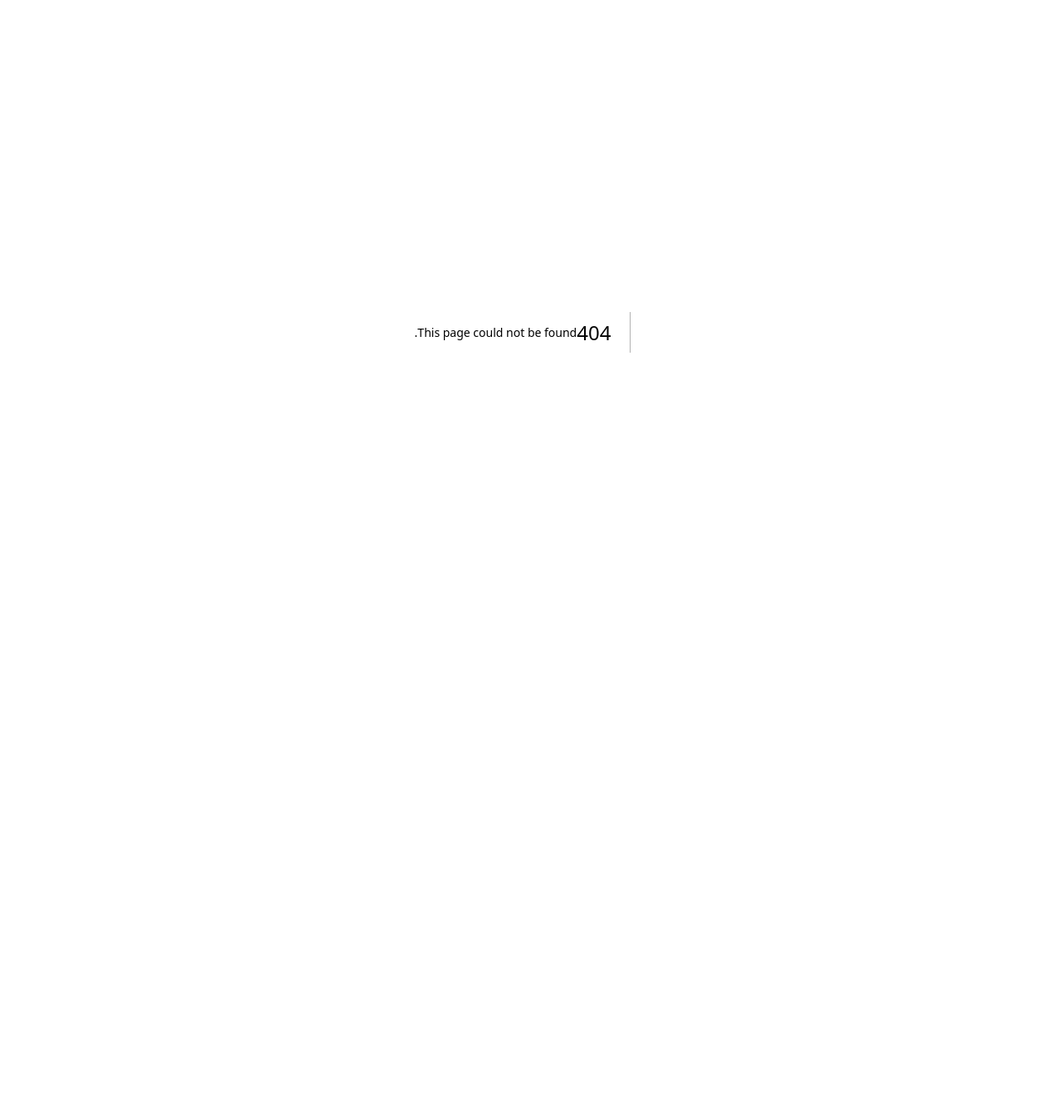
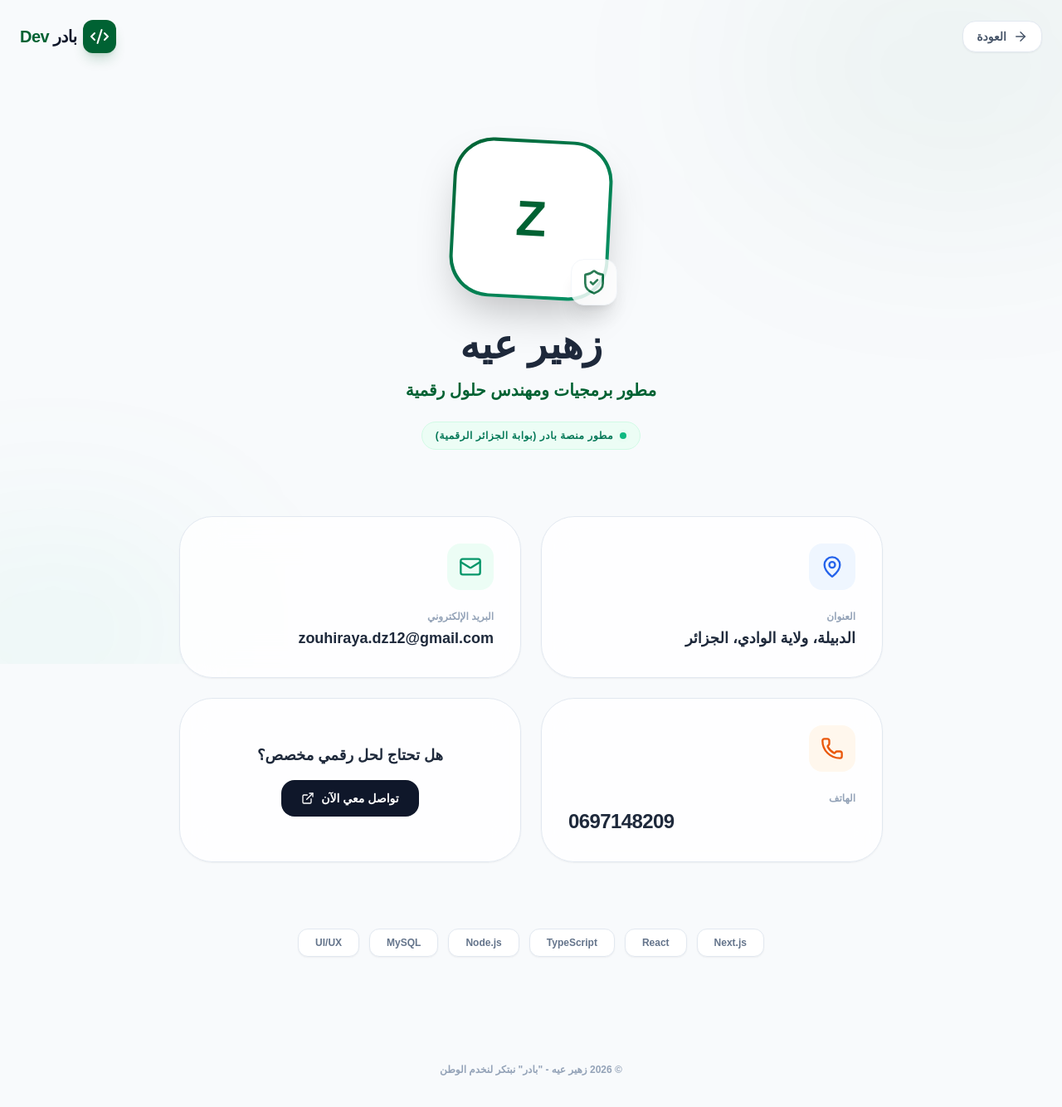
Before and after one commit to ZINOU39003/badir39, a Next.js app: page /about-developer in a window 1280 px wide. Before the commit this address had no page. Shown: the top 1334 px of the page at 83% size. Before the commit the page ends 800 px from the top, so only its background shows below. Built offline with nearby package versions, Linux system fonts and the light colour scheme.

Commit message:
Major Release v3.0: Added Developer Profile and fixed Emergency sync

```diff
--- /dev/null
+++ b/src/app/about-developer/page.tsx
@@ -0,0 +1,129 @@
+"use client";
+
+import { useRouter } from "next/navigation";
+import {
+  ArrowRight,
+  Mail,
+  MapPin,
+  Phone,
+  Github,
+  Code2,
+  ShieldCheck,
+  Globe,
+  ExternalLink
+} from "lucide-react";
+
+export default function DeveloperPage() {
+  const router = useRouter();
+
+  const developerInfo = {
+    name: "زهير عيه",
+    title: "مطور برمجيات ومهندس حلول رقمية",
+    role: "مطور منصة بادر (بوابة الجزائر الرقمية)",
+    address: "الدبيلة، ولاية الوادي، الجزائر",
+    email: "zouhiraya.dz12@gmail.com",
+    phone: "0697148209",
+  };
+
+  return (
+    <div className="min-h-screen bg-slate-50 font-cairo text-slate-900 overflow-x-hidden">
+      {/* Abstract Background Elements */}
+      <div className="fixed inset-0 pointer-events-none overflow-hidden overflow-y-hidden z-0">
+        <div className="absolute -top-[10%] -right-[10%] w-[40%] h-[40%] bg-primary/5 rounded-full blur-[120px]" />
+        <div className="absolute -bottom-[10%] -left-[10%] w-[30%] h-[30%] bg-emerald-500/5 rounded-full blur-[100px]" />
+      </div>
+
+      <nav className="relative z-10 p-6 flex items-center justify-between max-w-7xl mx-auto">
+        <button
+          onClick={() => router.back()}
+          className="group flex items-center gap-2 p-2 px-4 bg-white border border-slate-200 rounded-2xl text-slate-600 hover:bg-slate-50 hover:border-primary/30 transition-all font-bold text-sm shadow-sm"
+        >
+          <ArrowRight size={18} className="group-hover:translate-x-1 transition-transform" />
+          العودة
+        </button>
+        <div className="flex items-center gap-2">
+          <div className="w-10 h-10 bg-primary rounded-xl flex items-center justify-center text-white shadow-lg shadow-primary/20">
+            <Code2 size={24} />
+          </div>
+          <span className="font-black tracking-tight text-xl">بادر <span className="text-primary">Dev</span></span>
+        </div>
+      </nav>
+
+      <main className="relative z-10 max-w-4xl mx-auto px-6 py-12 md:py-20">
+        {/* Header Profile Section */}
+        <section className="text-center mb-20 animate-in fade-in slide-in-from-bottom-8 duration-700">
+          <div className="relative inline-block mb-8">
+            <div className="w-40 h-40 md:w-48 md:h-48 rounded-[3rem] bg-gradient-to-br from-primary to-emerald-600 p-1 shadow-2xl rotate-3 hover:rotate-0 transition-all duration-500">
+              <div className="w-full h-full bg-white rounded-[2.8rem] flex items-center justify-center overflow-hidden">
+                 <div className="text-primary text-6xl font-black">Z</div>
+              </div>
+            </div>
+            <div className="absolute -bottom-2 -right-2 w-14 h-14 bg-white rounded-2xl flex items-center justify-center text-primary shadow-xl border border-slate-100 scale-in-95 animate-pulse">
+                <ShieldCheck size={32} />
+            </div>
+          </div>
+
+          <h1 className="text-4xl md:text-5xl font-black text-slate-800 mb-4">{developerInfo.name}</h1>
+          <p className="text-primary font-black text-lg md:text-xl mb-6">{developerInfo.title}</p>
+          <div className="inline-flex items-center gap-2 px-4 py-2 bg-emerald-50 text-emerald-700 rounded-full text-xs font-black uppercase tracking-wider border border-emerald-100">
+            <span className="relative flex h-2 w-2">
+              <span className="animate-ping absolute inline-flex h-full w-full rounded-full bg-emerald-400 opacity-75"></span>
+              <span className="relative inline-flex rounded-full h-2 w-2 bg-emerald-500"></span>
+            </span>
+            {developerInfo.role}
+          </div>
+        </section>
+
+        {/* Info Grid */}
+        <div className="grid grid-cols-1 md:grid-cols-2 gap-6 mb-20">
+          <div className="bg-white/80 backdrop-blur-xl border border-slate-200 p-8 rounded-[2.5rem] shadow-sm hover:shadow-xl hover:border-primary/20 transition-all duration-500 group animate-in zoom-in-95 fade-in duration-700">
+            <div className="w-14 h-14 bg-blue-50 text-blue-600 rounded-2xl flex items-center justify-center mb-6 group-hover:scale-110 transition-transform">
+              <MapPin size={28} />
+            </div>
+            <h3 className="text-slate-400 text-xs font-black mb-1 uppercase">العنوان</h3>
+            <p className="text-slate-800 font-black text-lg leading-relaxed">{developerInfo.address}</p>
+          </div>
+
+          <div className="bg-white/80 backdrop-blur-xl border border-slate-200 p-8 rounded-[2.5rem] shadow-sm hover:shadow-xl hover:border-primary/20 transition-all duration-500 group animate-in zoom-in-95 fade-in delay-150 duration-700">
+            <div className="w-14 h-14 bg-emerald-50 text-emerald-600 rounded-2xl flex items-center justify-center mb-6 group-hover:scale-110 transition-transform">
+              <Mail size={28} />
+            </div>
+            <h3 className="text-slate-400 text-xs font-black mb-1 uppercase">البريد الإلكتروني</h3>
+            <p className="text-slate-800 font-black text-lg">{developerInfo.email}</p>
+          </div>
+
+          <div className="bg-white/80 backdrop-blur-xl border border-slate-200 p-8 rounded-[2.5rem] shadow-sm hover:shadow-xl hover:border-primary/20 transition-all duration-500 group animate-in zoom-in-95 fade-in delay-300 duration-700">
+            <div className="w-14 h-14 bg-orange-50 text-orange-600 rounded-2xl flex items-center justify-center mb-6 group-hover:scale-110 transition-transform">
+              <Phone size={28} />
+            </div>
+            <h3 className="text-slate-400 text-xs font-black mb-1 uppercase">الهاتف</h3>
+            <p className="text-slate-800 font-black text-2xl tracking-tight" dir="ltr">{developerInfo.phone}</p>
+          </div>
+
+          <div className="bg-white/80 backdrop-blur-xl border border-slate-200 p-8 rounded-[2.5rem] shadow-sm hover:shadow-xl hover:border-primary/20 transition-all duration-500 group animate-in zoom-in-95 fade-in delay-450 duration-700 flex items-center justify-center">
+             <div className="text-center">
+                <p className="text-slate-800 font-black text-lg mb-4">هل تحتاج لحل رقمي مخصص؟</p>
+                <a href={`mailto:${developerInfo.email}`} className="inline-flex items-center gap-2 bg-slate-900 text-white px-6 py-3 rounded-2xl font-black text-sm hover:bg-black transition-all">
+                  تواصل معي الآن
+                  <ExternalLink size={16} />
+                </a>
+             </div>
+          </div>
+        </div>
+
+        {/* Skills/Tags */}
+        <section className="text-center animate-in fade-in duration-1000 delay-500">
+          <div className="flex flex-wrap justify-center gap-3">
+            {["Next.js", "React", "TypeScript", "Node.js", "MySQL", "UI/UX"].map(skill => (
+              <span key={skill} className="px-5 py-2 bg-white border border-slate-200 rounded-xl text-xs font-bold text-slate-500 hover:border-primary hover:text-primary transition-all cursor-default shadow-sm">{skill}</span>
+            ))}
+          </div>
+        </section>
+      </main>
+
+      <footer className="p-12 text-center text-slate-400 text-xs font-bold">
+         <p>© 2026 {developerInfo.name} - "بادر" نبتكر لنخدم الوطن</p>
+      </footer>
+    </div>
+  );
+}
--- a/src/app/page.tsx
+++ b/src/app/page.tsx
@@ -2,6 +2,7 @@
 
 import { useAuth } from "@/lib/auth-context";
 import { useRouter } from "next/navigation";
+import Link from "next/link";
 import {
   ShieldAlert,
   MapPin,
@@ -167,7 +168,13 @@ export default function LandingPage() {
         }
       `}</style>
       <div className="text-center py-10 opacity-40">
-        <p className="text-[10px] font-black uppercase tracking-widest text-slate-500">بادر 2026 - نظام الطوارئ مفعل v2.5.2</p>
+        <p className="text-[10px] font-black uppercase tracking-widest text-slate-500 mb-2">بادر 2026 - نظام الطوارئ مفعل v3.0</p>
+        <Link
+          href="/about-developer"
+          className="text-[9px] font-black text-primary hover:underline transition-all"
+        >
+          عن مطور المنصة
+        </Link>
       </div>
     </div>
   );
```
